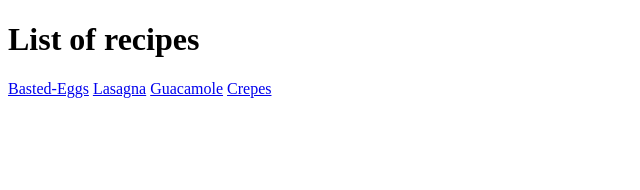
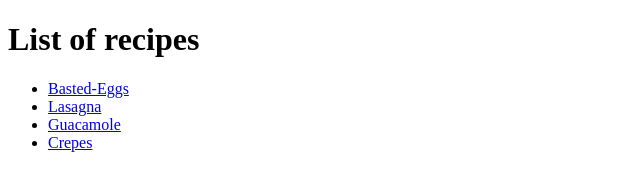
Before and after one commit to JoshuBrsk/odin-practice, a plain HTML site: page index.html in a window 1280 px wide. Shown: the whole page, without its empty margins (0-640 px from the left). Drawn offline with Linux system fonts and the light colour scheme.

Commit message:
Finished

```diff
--- a/index.html
+++ b/index.html
@@ -8,9 +8,11 @@
 </head>
 <body>
     <h1>List of recipes</h1>
-         <a href="../odin-practice/recipes/basted-eggs.html">Basted-Eggs</a>
-         <a href="../odin-practice/recipes/lasagna.html">Lasagna</a>
-         <a href="../odin-practice/recipes/guacamole.html">Guacamole</a>
-         <a href="../odin-practice/recipes/crepes.html">Crepes</a>
+      <ul>
+        <li><a href="../odin-practice/recipes/basted-eggs.html">Basted-Eggs</a></li>
+        <li><a href="../odin-practice/recipes/lasagna.html">Lasagna</a></li>
+        <li><a href="../odin-practice/recipes/guacamole.html">Guacamole</a></li>
+        <li><a href="../odin-practice/recipes/crepes.html">Crepes</a></li>
+      </ul>
 </body>
 </html>
```
